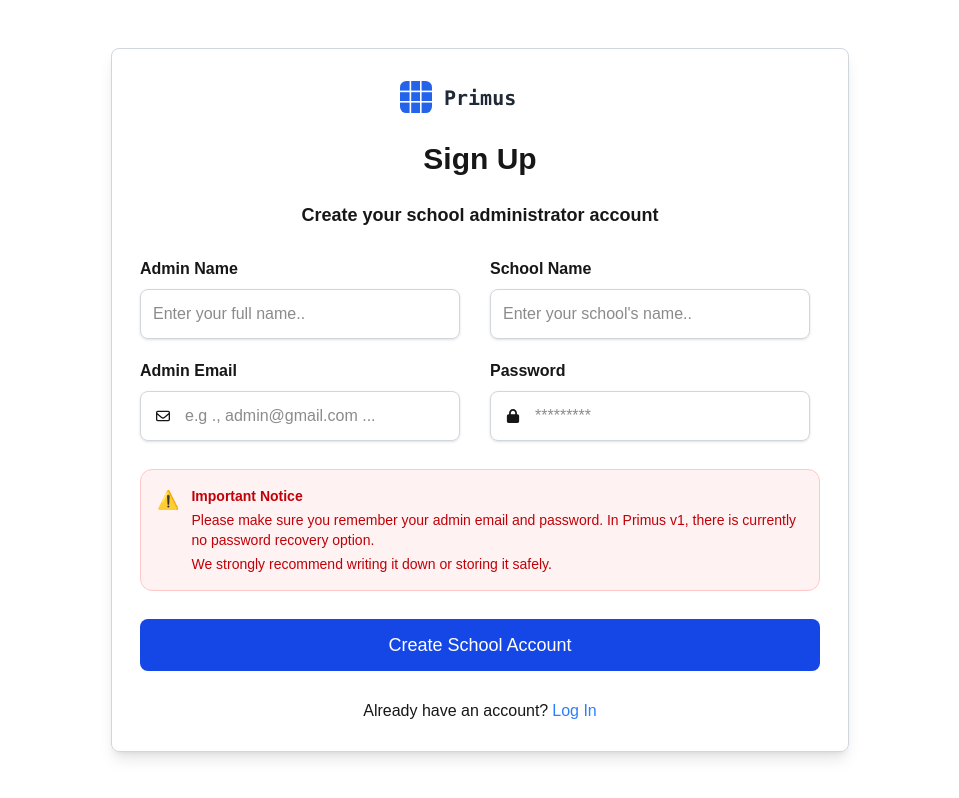
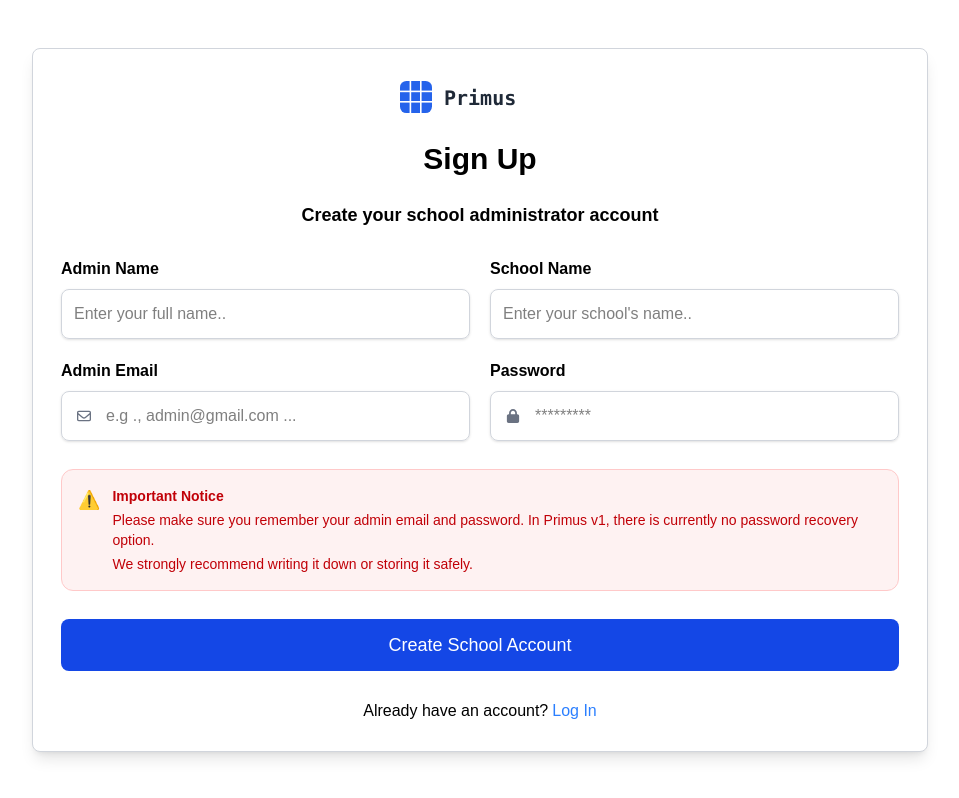
Before and after one commit to praisezedo/primus-dashboard, a Next.js app: page /signup in a window 1280 px wide. Shown: the whole page, without its empty margins (160-1119 px from the left). Built offline with nearby package versions, Linux system fonts and the light colour scheme.

Commit message:
fix: resolve production login issue by making API calls relative

```diff
--- a/app/(auth)/signup/page.tsx
+++ b/app/(auth)/signup/page.tsx
@@ -62,18 +62,19 @@ async function handleSignUp (e: React.FormEvent) {
 }
      return (
         <>
-<div className="gap-7 rounded-lg border border-gray-300  shadow-lg py-7 px-7  flex flex-col items-center  justify-center">
+<div className="min-h-screen bg-white flex items-center justify-center p-4">
+<div className="w-full max-w-4xl gap-7 rounded-lg border border-gray-300  shadow-lg py-7 px-4 md:px-7  flex flex-col items-center  justify-center bg-white">
    <div className="gap-5 flex justify-center text-center flex-col">
   <h1><PrimusLogo/></h1>
-  <h1 className="py-1 font-bold text-3xl">Sign Up</h1>
-  <p className="font-bold text-lg">Create your school administrator account</p>
+  <h1 className="py-1 font-bold text-2xl md:text-3xl text-black">Sign Up</h1>
+  <p className="font-bold text-lg text-black">Create your school administrator account</p>
      </div>
-        <form className="flex flex-col gap-7" onSubmit={handleSignUp}>
-            <div className="grid grid-cols-2 gap-5">
+        <form className="flex flex-col gap-7 w-full" onSubmit={handleSignUp}>
+            <div className="grid grid-cols-1 md:grid-cols-2 gap-5">
             <div className="flex flex-col gap-2">
-            <label className="font-bold" htmlFor="admin-name">Admin Name</label>
+            <label className="font-bold text-black" htmlFor="admin-name">Admin Name</label>
             <input
-             className="focus:outline-none focus:border-none w-80 border border-gray-300 shadow-sm p-3 rounded-lg"
+             className="focus:outline-none focus:border-none w-full border border-gray-300 shadow-sm p-3 rounded-lg text-black"
              type="text" name="adminName" id="admin-name"
              placeholder="Enter your full name.."
              value={state.adminName}
@@ -81,8 +82,8 @@ async function handleSignUp (e: React.FormEvent) {
              />
            </div>
            <div className="flex flex-col gap-2">
-            <label className="font-bold" htmlFor="school-name">School Name</label>
-            <input className="focus:outline-none focus:border-none w-80 border border-gray-300 shadow-sm p-3 rounded-lg"
+            <label className="font-bold text-black" htmlFor="school-name">School Name</label>
+            <input className="focus:outline-none focus:border-none w-full border border-gray-300 shadow-sm p-3 rounded-lg text-black"
             type="text" name="schoolName" id="school-name"
             placeholder="Enter your school's name.."
              value={state.schoolName}
@@ -96,10 +97,10 @@ async function handleSignUp (e: React.FormEvent) {
            </div>
 
            <div className="flex flex-col gap-2">
-            <label className="font-bold" htmlFor="">Admin Email</label>
-            <span className="w-80 border shadow-sm p-3 rounded-lg flex items-center gap-3 border-gray-300">
-              <FontAwesomeIcon icon={faEnvelope} className={'w-5 h-5 text-sm'}/>
-              <input className="focus:outline-none focus:border-none "
+            <label className="font-bold text-black" htmlFor="">Admin Email</label>
+            <span className="w-full border shadow-sm p-3 rounded-lg flex items-center gap-3 border-gray-300">
+              <FontAwesomeIcon icon={faEnvelope} className={'w-5 h-5 text-sm text-gray-500'}/>
+              <input className="focus:outline-none focus:border-none flex-1 text-black"
               type="text" name="adminEmail" id="admin-email"
                placeholder="e.g ., admin@gmail.com ..."
                value={state.adminEmail}
@@ -114,10 +115,10 @@ async function handleSignUp (e: React.FormEvent) {
            </div>
 
       <div className="flex flex-col gap-2">
-      <label className="font-bold" htmlFor="admin-password">Password</label>
-       <span className="w-80 border shadow-sm p-3 rounded-lg flex items-center gap-3 border-gray-300">
-       <span className="hover:opacity-50" onClick={() => setShow(!show)}>{show ? <FontAwesomeIcon icon={faLockOpen} className={'w-5 h-5 text-sm'}/> : <FontAwesomeIcon icon={faLock} className={'w-5 h-5 text-sm'}/>}</span>
-       <input  className="focus:outline-none focus:border-none "
+      <label className="font-bold text-black" htmlFor="admin-password">Password</label>
+       <span className="w-full border shadow-sm p-3 rounded-lg flex items-center gap-3 border-gray-300">
+       <span className="hover:opacity-50 cursor-pointer" onClick={() => setShow(!show)}>{show ? <FontAwesomeIcon icon={faLockOpen} className={'w-5 h-5 text-sm text-gray-500'}/> : <FontAwesomeIcon icon={faLock} className={'w-5 h-5 text-sm text-gray-500'}/>}</span>
+       <input  className="focus:outline-none focus:border-none flex-1 text-black"
          type={show ? "text" : "password"}
         name="adminPassword"
         id="adminPassword"
@@ -134,7 +135,7 @@ async function handleSignUp (e: React.FormEvent) {
       </div>
 
  {/* IMPORTANT WARNING */}
-<div className="bg-red-50 border w-170 border-red-200 rounded-xl p-4 flex gap-3 items-start text-sm text-red-700">
+<div className="bg-red-50 border border-red-200 rounded-xl p-4 flex gap-3 items-start text-sm text-red-700 w-full">
   <span className="text-lg">⚠️</span>
   <div className="space-y-1">
     <p className="font-semibold">Important Notice</p>
@@ -148,13 +149,14 @@ async function handleSignUp (e: React.FormEvent) {
   </div>
 </div>
 
-<button disabled={loading} type="submit" className="disabled:opacity-50 hover:bg-blue-500 bg-blue-700 text-white text-lg rounded-lg p-3">{loading ? "Signing Up....": "Create School Account"}</button>
+<button disabled={loading} type="submit" className="disabled:opacity-50 hover:bg-blue-500 bg-blue-700 text-white text-lg rounded-lg p-3 w-full">{loading ? "Signing Up....": "Create School Account"}</button>
           </form>
-<span className="flex gap-1">
+<span className="flex gap-1 text-black">
     <p>Already have an account?</p>
     <Link className="text-blue-500 hover:text-blue-200" href={'/login'}>Log In</Link>
 </span>
        </div>
+       </div>
         </>
      )
 }
--- a/app/academic-session/page.tsx
+++ b/app/academic-session/page.tsx
@@ -30,13 +30,14 @@ export default function AcademicSessionSignUp() {
   };
 
   return (
-    <div className="mt-20 gap-10 flex flex-col items-center w-120 mx-auto border px-7 py-10 rounded-lg shadow">
+    <div className="min-h-screen bg-white flex items-center justify-center p-4">
+    <div className="w-full max-w-md gap-10 flex flex-col items-center border px-4 md:px-7 py-10 rounded-lg shadow bg-white">
       <PrimusLogo />
-      <h1 className="font-bold text-2xl">Set Academic Session</h1>
+      <h1 className="font-bold text-2xl text-black text-center">Set Academic Session</h1>
 
-      <form onSubmit={createSession} className="flex flex-col gap-5">
+      <form onSubmit={createSession} className="flex flex-col gap-5 w-full">
         <input
-          className="rounded-lg border p-3 w-80"
+          className="rounded-lg border p-3 w-full text-black"
           placeholder="e.g. 2024/2025"
           value={name}
           onChange={(e) => setName(e.target.value)}
@@ -44,11 +45,12 @@ export default function AcademicSessionSignUp() {
         />
         <button
           disabled={loading}
-          className="bg-blue-700 hover:opacity-50 text-white p-3 rounded-lg"
+          className="bg-blue-700 hover:opacity-50 text-white p-3 rounded-lg w-full"
         >
           {loading ? "Creating..." : "Start Session"}
         </button>
       </form>
     </div>
+    </div>
   );
 }
--- a/app/globals.css
+++ b/app/globals.css
@@ -3,7 +3,7 @@
 
 :root {
   --background: #ffffff;
-  --foreground: #171717;
+  --foreground: #000000;
 }
 
 @theme inline {
--- a/app/settings-setup/page.tsx
+++ b/app/settings-setup/page.tsx
@@ -91,17 +91,17 @@ const [classes, setClasses] = useState([] as string[]);
   };
 
   return (
-    <div className="min-h-screen bg-gray-50 flex items-center justify-center p-6">
+    <div className="min-h-screen bg-white flex items-center justify-center p-4 md:p-6">
 
-      <div className="bg-white w-full max-w-3xl rounded-2xl shadow-lg p-10 space-y-10">
+      <div className="bg-white w-full max-w-4xl rounded-2xl shadow-lg p-6 md:p-10 space-y-6 md:space-y-10">
 
         {/* HEADER */}
         <div className="text-center space-y-2">
           <PrimusLogo />
-          <h1 className="text-3xl font-bold text-blue-700 my-4">
+          <h1 className="text-2xl md:text-3xl font-bold text-blue-700 my-4 ">
             Welcome to Primus
           </h1>
-          <p className="text-gray-500">
+          <p className="text-gray-500 ">
             Let’s set up your school structure. This only takes 2 minutes.
           </p>
         </div>
@@ -109,8 +109,8 @@ const [classes, setClasses] = useState([] as string[]);
 <div className="bg-blue-50 border border-blue-200 rounded-xl p-4 flex gap-3 items-start text-sm text-blue-700">
   <span className="text-lg">ℹ️</span>
   <div>
-    <p className="font-semibold">Don’t worry</p>
-    <p>
+    <p className="font-semibold text-black">Don’t worry</p>
+    <p className="text-black">
       You can edit classes, sections, semester and configure fees later
       from the Settings page in your dashboard.
     </p>
@@ -118,14 +118,14 @@ const [classes, setClasses] = useState([] as string[]);
 </div>
         {/* STEP 1 - CLASSES */}
         <div className="space-y-4">
-          <h2 className="text-lg font-semibold text-gray-800">
+          <h2 className="text-lg font-semibold text-gray-800 ">
             Step 1: Add Your Classes
           </h2>
-          <p className="text-sm text-gray-500">
+          <p className="text-sm text-gray-500 ">
             Example: JSS1, JSS2, SS1, Grade 1, Grade 2
           </p>
 
-          <div className="flex gap-2">
+          <div className="flex flex-col sm:flex-row gap-2">
             <input
               value={classInput}
               onChange={(e) => setClassInput(e.target.value)}
@@ -136,11 +136,11 @@ const [classes, setClasses] = useState([] as string[]);
                 }
               }}
               placeholder="Enter class name"
-              className="flex-1 border rounded-lg p-3 focus:ring-2 focus:ring-blue-200 outline-none"
+              className="flex-1 border rounded-lg p-3 focus:ring-2 focus:ring-blue-200 outline-none text-black"
             />
             <button
               onClick={addClass}
-              className="bg-blue-700 text-white px-5 rounded-lg hover:bg-blue-800 transition"
+              className="bg-blue-700 text-white px-5 py-3 rounded-lg hover:bg-blue-800 transition whitespace-nowrap"
             >
               Add
             </button>
@@ -166,14 +166,14 @@ const [classes, setClasses] = useState([] as string[]);
 
         {/* STEP 2 - SECTIONS */}
         <div className="space-y-4">
-          <h2 className="text-lg font-semibold text-gray-800">
+          <h2 className="text-lg font-semibold  text-black">
             Step 2: Add Sections (Optional)
           </h2>
-          <p className="text-sm text-gray-500">
+          <p className="text-sm text-gray-500 ">
             Example: A, B, C (Leave empty if not applicable)
           </p>
 
-          <div className="flex gap-2">
+          <div className="flex flex-col sm:flex-row gap-2">
             <input
               value={sectionInput}
               onChange={(e) => setSectionInput(e.target.value)}
@@ -184,11 +184,11 @@ const [classes, setClasses] = useState([] as string[]);
                 }
               }}
               placeholder="Enter section"
-              className="flex-1 border rounded-lg p-3 focus:ring-2 focus:ring-blue-200 outline-none"
+              className="flex-1 border rounded-lg p-3 focus:ring-2 focus:ring-blue-200 outline-none text-black"
             />
             <button
               onClick={addSection}
-              className="bg-blue-700 text-white px-5 rounded-lg hover:bg-blue-800 transition"
+              className="bg-blue-700 text-white px-5 py-3 rounded-lg hover:bg-blue-800 transition whitespace-nowrap"
             >
               Add
             </button>
@@ -214,14 +214,14 @@ const [classes, setClasses] = useState([] as string[]);
 
         {/* STEP 3 - SEMESTER */}
         <div className="space-y-4">
-          <h2 className="text-lg font-semibold text-gray-800">
+          <h2 className="text-lg font-semibold text-black">
             Step 3: Current Semester / Term
           </h2>
 
           <select
             value={semester}
             onChange={(e) => setSemester(e.target.value)}
-            className="w-full border rounded-lg p-3 focus:ring-2 focus:ring-blue-200 outline-none"
+            className="w-full border rounded-lg p-3 focus:ring-2 focus:ring-blue-200 outline-none text-black"
           >
             <option value="">Select Term</option>
             <option value="First Term">First Term</option>
--- a/lib/axios.ts
+++ b/lib/axios.ts
@@ -1,7 +1,7 @@
 import axios from "axios";
 
 const api = axios.create({
-    baseURL: process.env.NEXT_PUBLIC_BASE_URL || "",
+    baseURL: "",
     withCredentials: true,
 })
 
```
Also changed, not shown: app/(auth)/login/page.tsx (+16 -17 lines).
